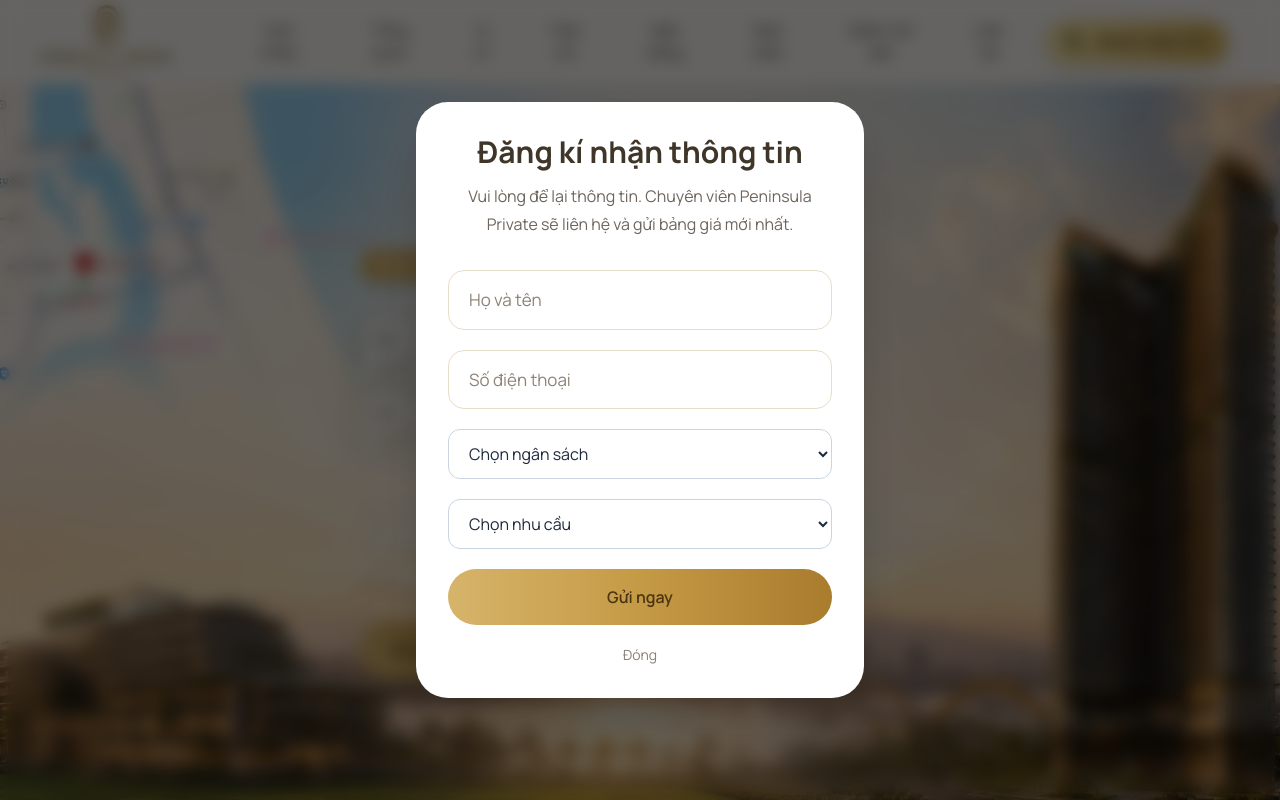
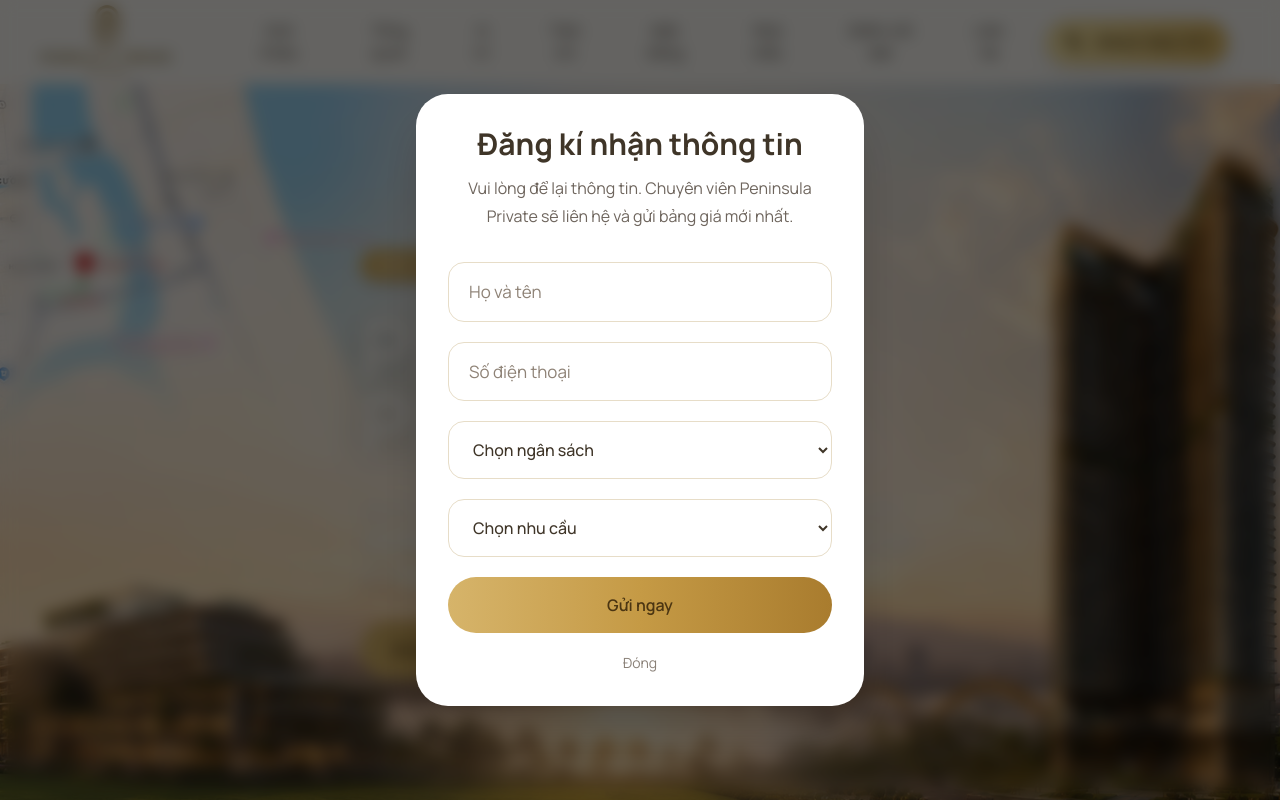
Before and after one commit to vovankhacvu/peninsula-private, a Next.js app: page / in a window 1280 px wide. Both pictures are taken after a click on the button "Nhận thông tin dự án". Shown: the top 800 px of the page. Built offline with nearby package versions, Linux system fonts and the light colour scheme.

Commit message:
Update lead form

```diff
--- a/components/ui/LeadModal.tsx
+++ b/components/ui/LeadModal.tsx
@@ -254,17 +254,21 @@ setPurpose("");
     name="budget"
     className="
   w-full
-      rounded-xl
+  rounded-2xl
   border
-      border-slate-300
+  border-[#E7DDC8]
   bg-white
-      px-4
-      py-3
-      text-slate-800
+  px-5
+  py-4
+  text-[16px]
+  font-medium
+  text-[#3F3528]
+  outline-none
+  transition-all
+  duration-300
   focus:border-[#C59A45]
-      focus:outline-none
-      focus:ring-2
-      focus:ring-[#D6B46A]/30
+  focus:ring-4
+  focus:ring-[#D6B46A]/20
 "
   >
     <option value="">Chọn ngân sách</option>
@@ -282,17 +286,21 @@ setPurpose("");
     name="purpose"
     className="
   w-full
-      rounded-xl
+  rounded-2xl
   border
-      border-slate-300
+  border-[#E7DDC8]
   bg-white
-      px-4
-      py-3
-      text-slate-800
+  px-5
+  py-4
+  text-[16px]
+  font-medium
+  text-[#3F3528]
+  outline-none
+  transition-all
+  duration-300
   focus:border-[#C59A45]
-      focus:outline-none
-      focus:ring-2
-      focus:ring-[#D6B46A]/30
+  focus:ring-4
+  focus:ring-[#D6B46A]/20
 "
   >
     <option value="">Chọn nhu cầu</option>
```
Lines whose indentation alone changed are shown as unchanged.
